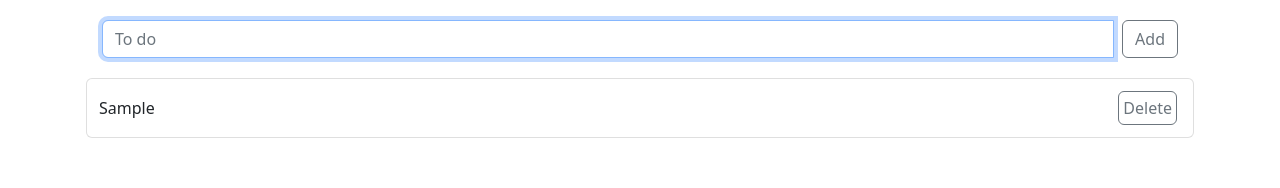
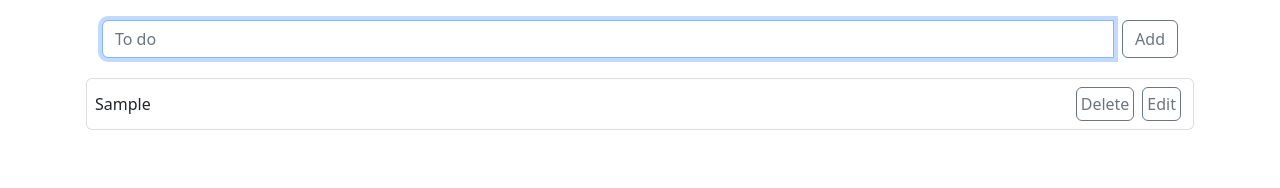
Before and after one commit to otmaneboujlam/React-ToDoList, a React (Create React App) app: page / in a window 1280 px wide. Both pictures are taken after typing "Sample" into the empty fields and a click on the button "Add". Shown: the top 188 px of the page. Built offline with nearby package versions, Linux system fonts and the light colour scheme.

Commit message:
read, add, delete and edit

```diff
--- a/src/components/Action.js
+++ b/src/components/Action.js
@@ -1,7 +1,17 @@
+import Edit from "./Edit"
 import Remove from "./Remove"
+import Save from "./Save"
 
-function Action({id, remove}) {
-    return <div className="my-0 mx-1 "><Remove id = {id} remove = {remove}/></div>
+function Action({tache, remove, toggleEdit, edit}) {
+    return <div className="my-0 mx-1 ">
+            <Remove id = {tache.id} remove = {remove}/>
+            {
+            tache.editable === false ?
+            <Edit tache = {tache} toggleEdit = {toggleEdit} />
+            :
+            <Save tache = {tache} toggleEdit = {toggleEdit} edit = {edit}/>
+            }
+            </div>
 }
 
 export default Action
--- /dev/null
+++ b/src/components/Edit.js
@@ -0,0 +1,6 @@
+function Edit({tache, toggleEdit}) {
+    return <button className="btn btn-outline-secondary p-1 m-1" type="button" onClick={() => toggleEdit(tache.id)} >Edit</button>
+
+}
+
+export default Edit
--- a/src/components/Liste.js
+++ b/src/components/Liste.js
@@ -1,10 +1,14 @@
 import Action from "./Action"
 
-function Liste({taches, remove}) {
+function Liste({taches, remove, toggleEdit, edit}) {
     return <ul className="list-group my-3 mx-1" id="list">
-           {taches.map(tache => <li className="list-group-item d-flex flex-row justify-content-between align-items-center p-2" key = {tache.id}>
-                                    <p className="text-break my-0 mx-1">{tache.text}</p>
-                                    <Action id = {tache.id} remove = {remove}/>
+           {taches.map(tache => <li className="list-group-item d-flex flex-row justify-content-between align-items-center p-1" key = {tache.id}>
+                                    {tache.editable === false ?
+                                        <p className="text-break my-0 mx-1">{tache.text}</p>
+                                        :
+                                        <input type="text" className="form" defaultValue={tache.text} id="editToDo" />
+                                    }
+                                    <Action tache = {tache} remove = {remove} toggleEdit = {toggleEdit} edit = {edit}/>
                                 </li>)}
         </ul>
 
--- a/src/components/Remove.js
+++ b/src/components/Remove.js
@@ -1,5 +1,5 @@
 function Remove({id, remove}) {
-    return <button class="btn btn-outline-secondary p-1 m-1" type="button" onClick={() => remove(id)}>Delete</button>
+    return <button className="btn btn-outline-secondary p-1 m-1" type="button" onClick={() => remove(id)}>Delete</button>
 }
 
 export default Remove
--- /dev/null
+++ b/src/components/Save.js
@@ -0,0 +1,9 @@
+function Save({tache, toggleEdit, edit}) {
+    function onclick(tache) {
+        edit(tache)
+        toggleEdit(tache.id)
+    }
+    return <button className="btn btn-outline-secondary p-1 m-1" type="button" onClick={() => onclick(tache)} >Save</button>
+}
+
+export default Save
--- a/src/components/ToDoList.js
+++ b/src/components/ToDoList.js
@@ -8,7 +8,7 @@ function ToDoList(){
         let text = document.querySelector("#toDo")
         const id = crypto.randomUUID()
         if(text.value) {
-            const tache = {"id" : id , "text" : text.value}
+            const tache = {"id" : id , "text" : text.value, "editable" : false}
             setTaches([tache, ...taches])
             text.value = ''
             text.focus()
@@ -21,6 +21,20 @@ function ToDoList(){
         )
     }
 
+    function toggleEdit(id) {
+        setTaches(
+          taches.map(tache => tache.id === id
+            ? { ...tache, editable: !tache.editable }
+            : tache
+          )
+        )
+    }
+
+    function edit(tache) {
+        tache.text = document.querySelector('#editToDo').value
+        setTaches([...taches])
+    }
+
     return <>
             <div className="input-group m-3 w-auto">
                 <input type="text" className="form-control m-1" placeholder="To do" id="toDo" />
@@ -28,7 +42,7 @@ function ToDoList(){
                     <button className="btn btn-outline-secondary" type="button" onClick={add} >Add</button>
                 </div>
             </div>
-            <Liste taches = {taches} remove = {remove}/>
+            <Liste taches = {taches} remove = {remove} toggleEdit = {toggleEdit} edit = {edit}/>
         </>
 }
 
```
